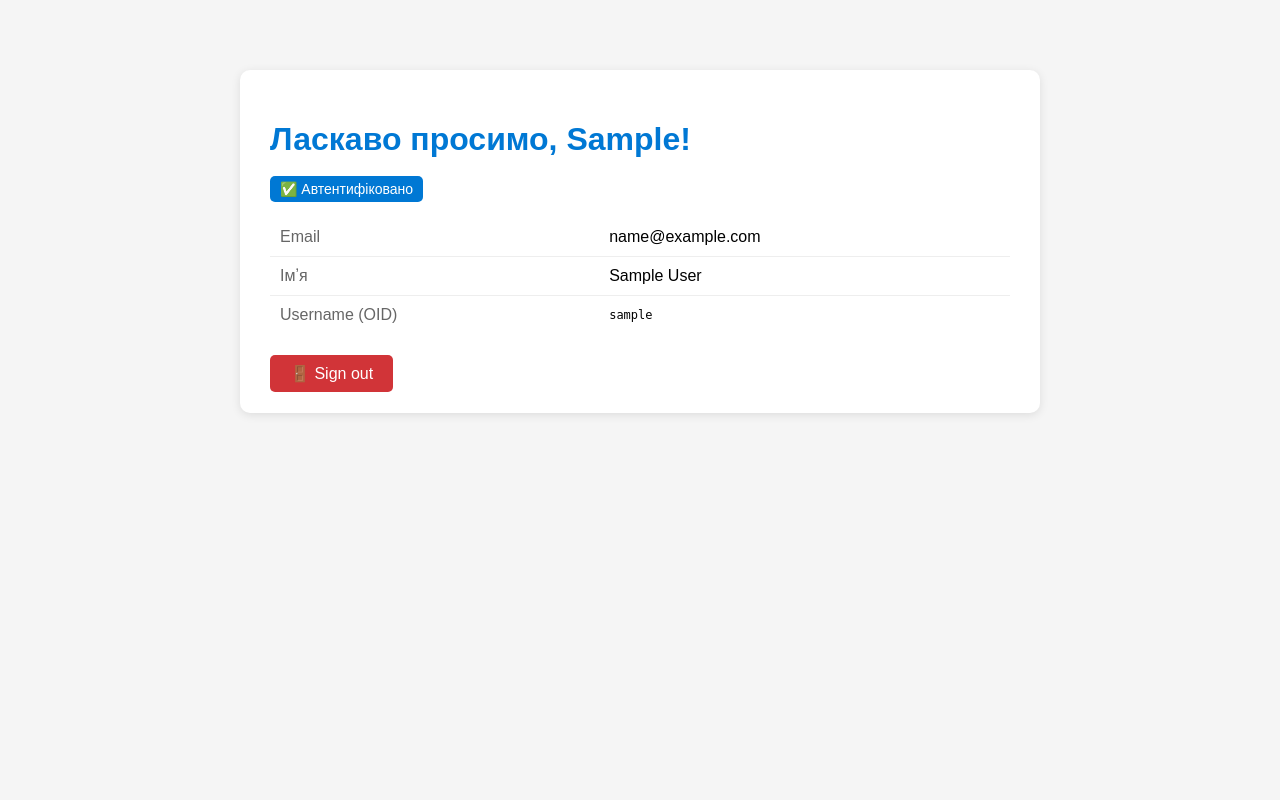
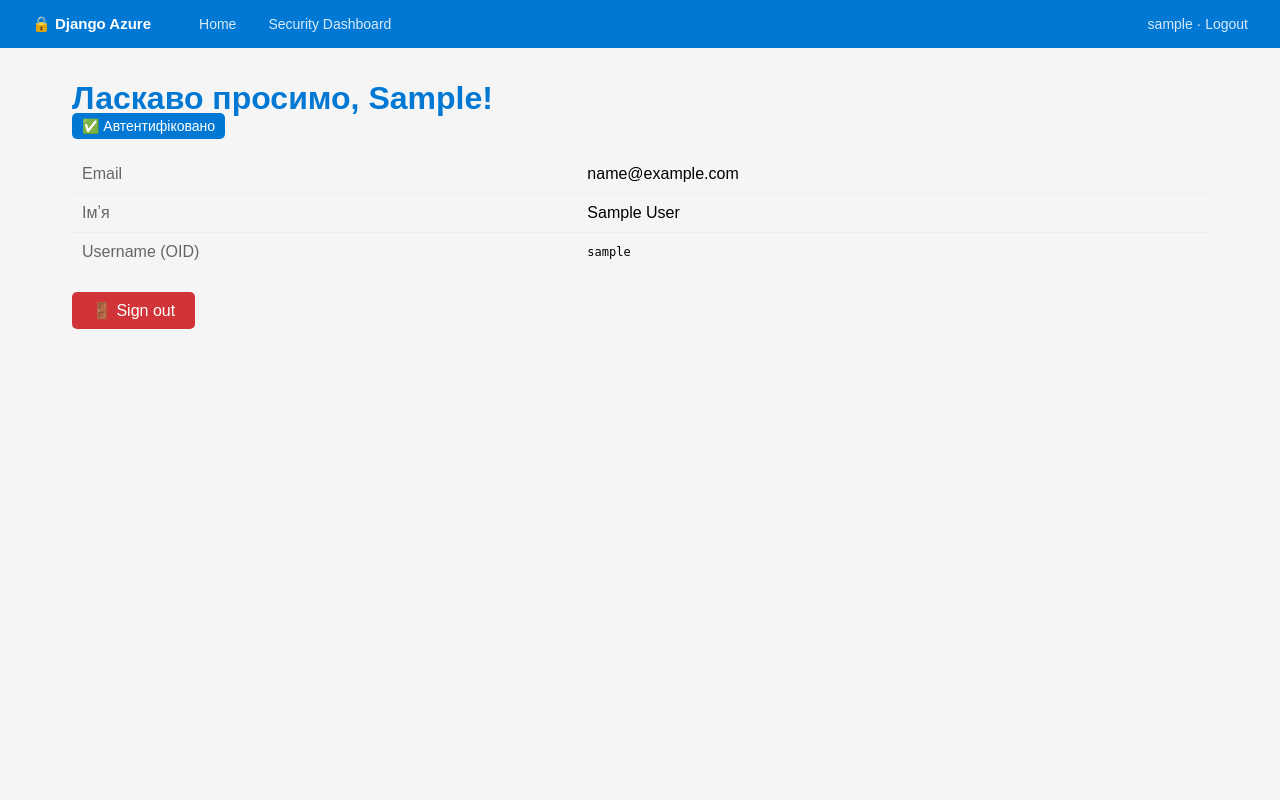
Before and after one commit to Python-Development-Lab/django-azure-app, a Django app: page / in a window 1280 px wide. Run offline with Django 5.2, Linux system fonts and the light colour scheme; the visitor is signed in with stand-in values (Sample User, id 1); parts of the project's set-up code (start-up, migrations or seed data) failed here and were passed over.

Commit message:
feat: update base.html with navbar and wider layout for Security Dashboard
- Add navigation bar with Security Dashboard link
- Increase max-width to 1200px for D3.js graph
- Show username and logout when authenticated

```diff
--- a/templates/base/base.html
+++ b/templates/base/base.html
@@ -6,12 +6,38 @@
     <title>{% block title %}Django Azure App{% endblock %}</title>
     {% load static %}
     <style>
+        * { box-sizing: border-box; margin: 0; padding: 0; }
         body {
             font-family: Arial, sans-serif;
-            max-width: 800px;
-            margin: 50px auto;
-            padding: 20px;
             background-color: #f5f5f5;
+            min-height: 100vh;
+        }
+        nav {
+            background: #0078d4;
+            padding: 0 2rem;
+            display: flex;
+            align-items: center;
+            gap: 2rem;
+            height: 48px;
+        }
+        nav a {
+            color: white;
+            text-decoration: none;
+            font-size: 14px;
+            opacity: 0.85;
+        }
+        nav a:hover { opacity: 1; }
+        nav .brand {
+            font-weight: 700;
+            font-size: 15px;
+            opacity: 1;
+            margin-right: 1rem;
+        }
+        nav .spacer { flex: 1; }
+        .page-container {
+            max-width: 1200px;
+            margin: 0 auto;
+            padding: 2rem;
         }
         .container {
             background: white;
@@ -30,7 +56,16 @@
     </style>
 </head>
 <body>
-    <div class="container">
+    <nav>
+        <a href="/" class="brand">🔒 Django Azure</a>
+        <a href="/">Home</a>
+        {% if user.is_authenticated %}
+        <a href="/security/">Security Dashboard</a>
+        <span class="spacer"></span>
+        <a href="/auth/logout/">{{ user.username }} · Logout</a>
+        {% endif %}
+    </nav>
+    <div class="page-container">
         {% block content %}{% endblock %}
     </div>
 </body>
```
